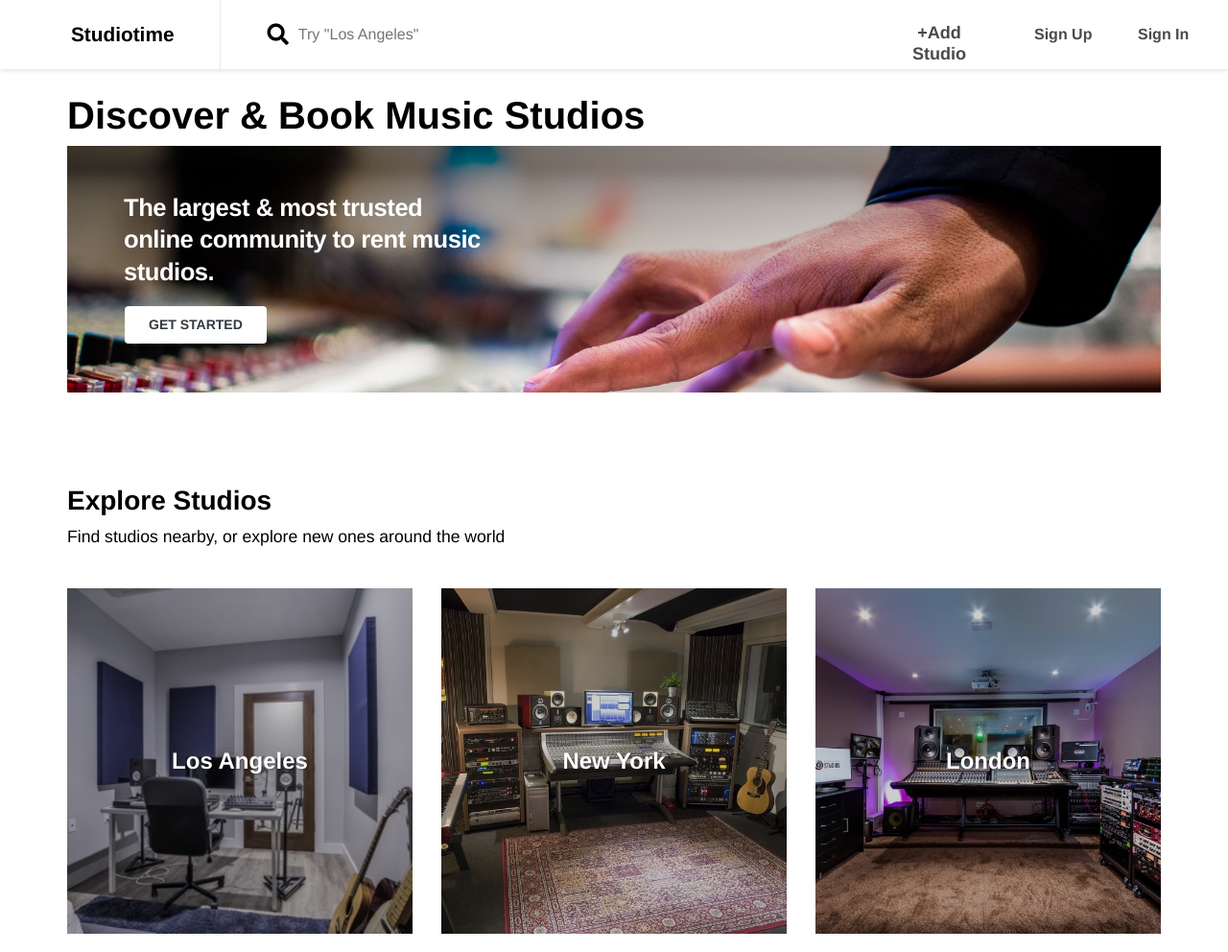
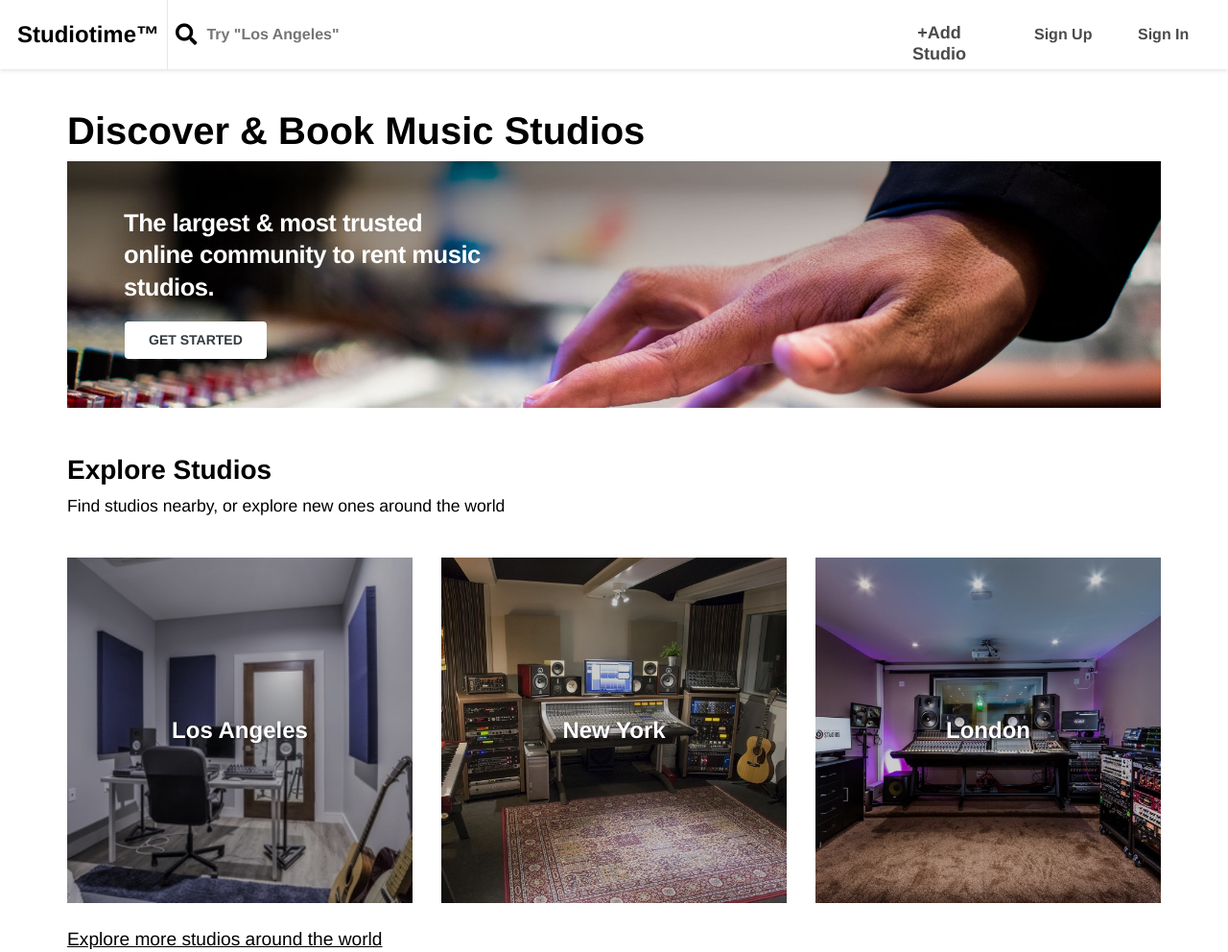
Before and after one commit to Sproff/Studiotime, a plain HTML site: page index.html in a window 1280 px wide. Shown: the top 992 px of the page at 96% size. Drawn offline with nearby package versions, Linux system fonts and the light colour scheme; a web font is replaced by a local one.

Commit message:
bugs: fixed responsiveness

```diff
--- a/css/main.css
+++ b/css/main.css
@@ -36,16 +36,7 @@
     justify-content: space-between;
 }
 
-/*  -------- HEADER LOGO -------- */
-.logo{
-  height: 100%;
-  display: flex;
-  align-items: center;
-  font-size: 1.3rem;
-  font-weight: 700;
-}
-
-/*  -------- MOBILE NAV-LIST -------- */
+.logo{ font-size: 1.5rem;}
 
 .menu-list, .inputField{
   position: fixed;
@@ -69,7 +60,6 @@
   box-shadow: 0 -2px 4px 0 rgba(0,0,0,.1);
 }
 
-/*  -------- CLOSE BUTTON -------- */
 .close{
   top: 0;
   right: 0;
@@ -93,11 +83,6 @@
   color: #4a4a4a;
 }
 
-/*  -------- MOBILE VIEW -------- */
-/* .nav-link{
-  display: none;
-} */
-
 .show{
   top: 0;
   opacity: 1;
@@ -116,7 +101,9 @@
   content: 'Tip: You can search studios by city, address, or zip code.';
   position: absolute;
   top: 120%;
-  color: #4a4a4a;
+  color: #b2b2b2;
+  font-size: 1.2rem;
+  font-weight: 500;
 }
 
 .inputGroup i{
@@ -126,16 +113,20 @@
 .inputGroup input{
   background: none;
   outline: none;
+  font-size: 1.7rem;
+  font-weight: 700;
+  color: #b2b2b2;
 }
 
 .menuToggler{
   cursor: pointer;
 }
 
-
-
+.searchIcon:hover { cursor: pointer;}
 
 /*  -------- MAIN -------- */
+main { margin-top: 7rem;}
+
 .main-box-img-2 {
     width: 100%;
     height: 100%;
@@ -387,6 +378,8 @@
       height: 100%;
   }
 
+  .inputGroup input { font-size: 1rem;}
+
     /*  -------- MENU -------- */
 
   .menu{ height: 100%;}
--- a/index.html
+++ b/index.html
@@ -36,14 +36,14 @@
           <h3 class="mobile-menu font-weight-bold py-5 my-5 mx-4">Would you like to <br><a href="#" class="text-color2">Sign up</a> or <a href="#" class="text-color2">Log in</a> ?</h3>
       </div>
     </div>
-    <div class="logo px-5">Studiotime</div>
-    <div class="searchBar pl-5">
+    <div class="logo px-5 px-md-2 font-weight-bold d-flex align-items-center h-100 ml-3 ml-md-n3">Studiotime&trade;</div>
+    <div class="searchBar pl-5 ml-md-2">
         <div class="inputField">
             <div class="close position-absolute p-3 searchClose">
                 <i class="fas fa-times"></i>
             </div>
             <div class="inputGroup position-absolute d-flex align-items-center">
-                <i class="fas fa-search"></i>
+                <i class="fas fa-search ml-md-n5"></i>
                 <input type="text" list="browsers" name="browser" id="browser" class="w-100 border-0 ml-2" placeholder="Try &quot;Los Angeles&quot;">
                 <datalist id="browsers">
                     <option value="Edge">
@@ -55,14 +55,14 @@
             </div>
 
         </div>
-        <div class="searchIcon">
+        <div class="searchIcon ml-n3 ml-md-5">
             <i class="fas fa-search"></i>
         </div>
     </div>
   </header>
   <!-- -------- MAIN -------- -->
 
-  <main class="container pt-5 my-5">
+  <main class="container">
     <div>
       <div class="main-box-title-1 animate__animated animate__fadeInDown">
         <h3 class="font-weight-bold main-heading">Discover & Book Music Studios</h3>
@@ -82,7 +82,7 @@
 
    <!-- -------- EXPLORE STUDIOS SECTION -------- -->
 
-  <section class="container spacer">
+  <section class="container mt-5">
     <div class="box">
       <div>
         <h3 class="font-weight-bold">Explore Studios</h3>
@@ -174,7 +174,7 @@
           <div class="box-img-1">
             <div class="main-sub-box-1">
                 <div class="sub-box-text-2 w-100">
-                  <a href="./public/booking.html" class="text-decoration-none text-white">
+                  <a href="#" class="text-decoration-none text-white">
                     <span class="badge badge-light float-right m-3 p-2 font-weight-light">
                       <i class="icon fas fa-bolt"></i>
                       Quick replies
```
